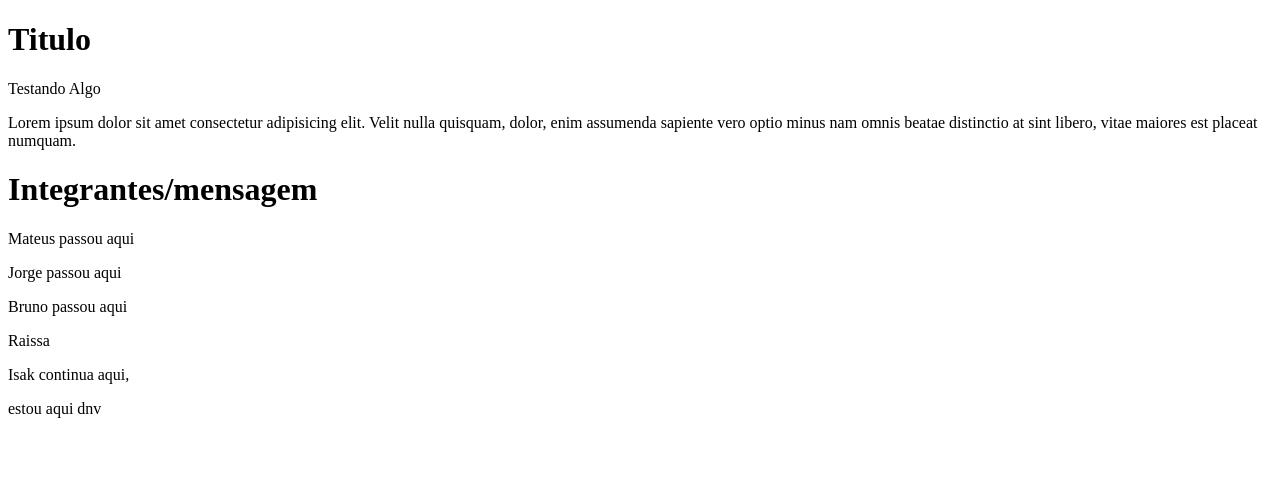
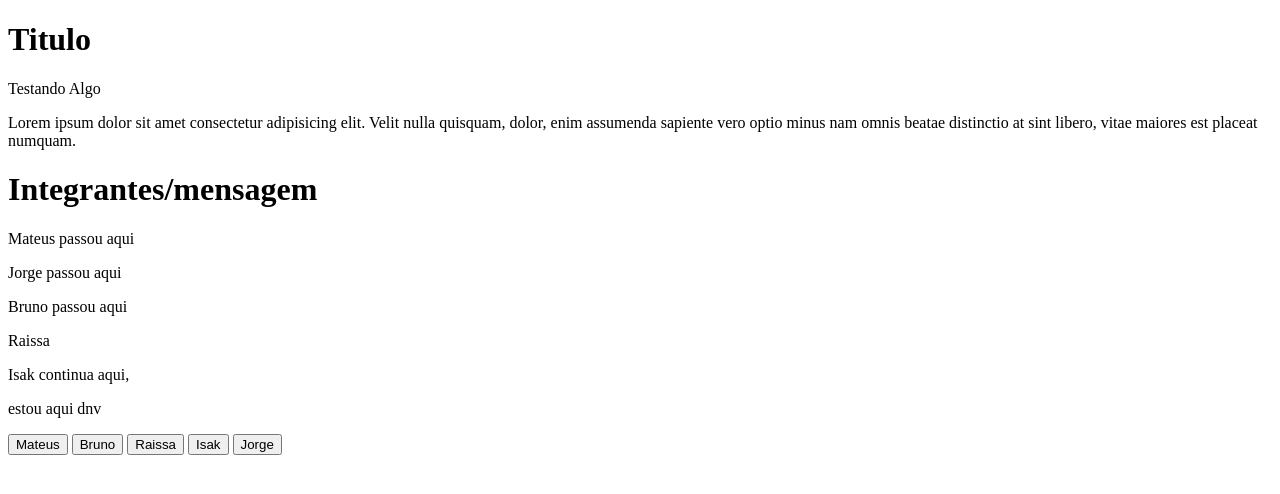
Before and after one commit to bruno-evaldt/teste, a plain HTML site: page index.html in a window 1280 px wide. Drawn offline with Linux system fonts and the light colour scheme.

Commit message:
adicionando botoes

```diff
--- a/index.html
+++ b/index.html
@@ -19,6 +19,12 @@
             <p>Raissa</p>
             <p>Isak continua aqui, </p>
             <p>estou aqui dnv</p>
+            <button class="mateus">Mateus</button>
+            <button class="bruno">Bruno</button>
+            <button class="raissa">Raissa</button>
+            <button class="isak">Isak</button>
+            <button class="jorge">Jorge</button>
+
     </main>
 </body>
 </html>
```
